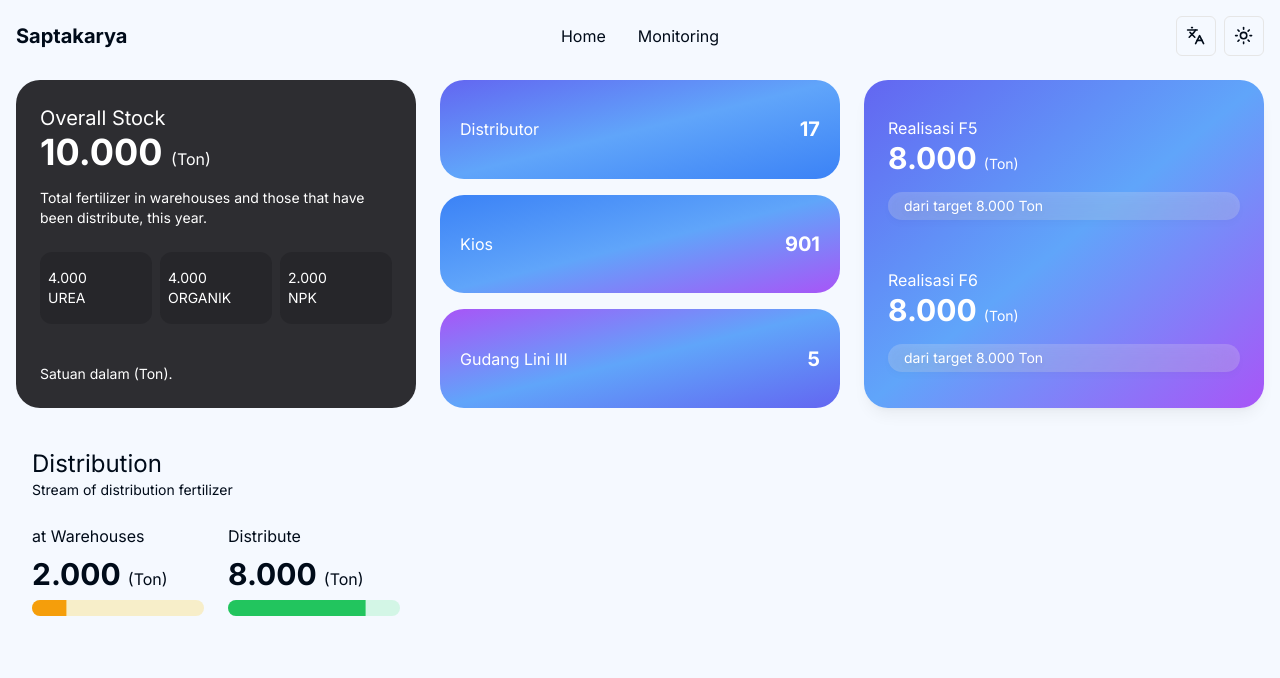
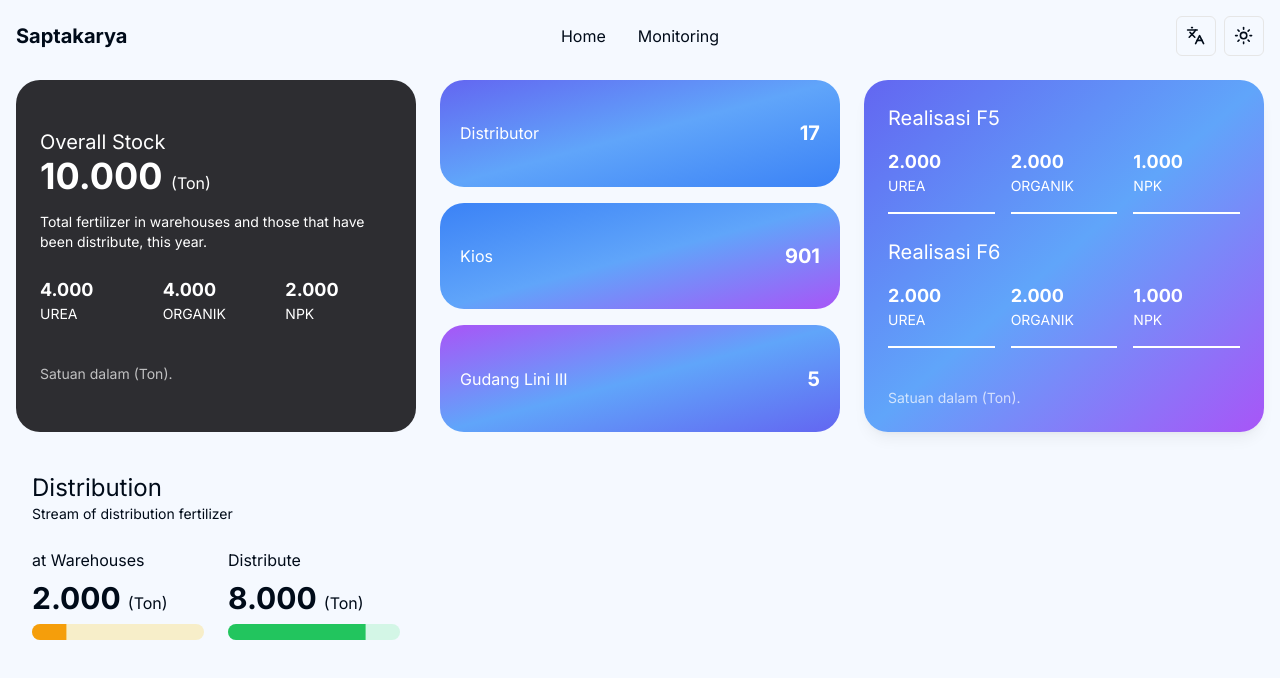
Before and after one commit to weexdayend/didactic-waffle, a Next.js app: page /en/home in a window 1280 px wide. Shown: the top 678 px of the page. Built offline with nearby package versions, Linux system fonts and the light colour scheme.

Commit message:
impement reporting from excel

```diff
--- a/src/components/home/card-ach.tsx
+++ b/src/components/home/card-ach.tsx
@@ -8,22 +8,44 @@ const CardAch = () => {
   return (
     <div className='flex flex-col w-full h-full bg-gradient-to-br from-indigo-500 via-blue-400 to-purple-500 rounded-3xl shadow-lg shadow-black/5 gap-6 px-6 py-6'>
       <div className='flex flex-col w-full h-full justify-center'>
-        <h4 className='text-base text-white'>Realisasi F5</h4>
-        <h1 className='text-3xl text-white font-bold'>8.000 <span className='text-sm font-normal'>(Ton)</span></h1>
-        <div className='w-full bg-white px-4 py-1 rounded-full mt-4 drop-shadow-md backdrop-filter backdrop-blur-lg bg-opacity-20'>
-          <h6 className='text-sm text-white'>dari target 8.000 Ton</h6>
+        <h4 className='text-xl text-white'>Realisasi F5</h4>
+        <div className='grid grid-cols-3 gap-4'>
+          <div className='py-4 border-b-2 border-white'>
+            <h6 className='text-lg font-bold text-white'>2.000</h6>
+            <h6 className='text-sm text-white'>UREA</h6>
+          </div>
+          <div className='py-4 border-b-2 border-white'>
+            <h6 className='text-lg font-bold text-white'>2.000</h6>
+            <h6 className='text-sm text-white'>ORGANIK</h6>
+          </div>
+          <div className='py-4 border-b-2 border-white'>
+            <h6 className='text-lg font-bold text-white'>1.000</h6>
+            <h6 className='text-sm text-white'>NPK</h6>
+          </div>
         </div>
       </div>
 
       <div className='sm:block md:block lg:hidden xl:hidden h-0.5 w-full rounded-full bg-white/10' />
 
       <div className='flex flex-col w-full h-full justify-center'>
-        <h4 className='text-base text-white'>Realisasi F6</h4>
-        <h1 className='text-3xl text-white font-bold'>8.000 <span className='text-sm font-normal'>(Ton)</span></h1>
-        <div className='w-full bg-white px-4 py-1 rounded-full mt-4 drop-shadow-md backdrop-filter backdrop-blur-lg bg-opacity-20'>
-          <h6 className='text-sm text-white'>dari target 8.000 Ton</h6>
+        <h4 className='text-xl text-white'>Realisasi F6</h4>
+        <div className='grid grid-cols-3 gap-4'>
+          <div className='py-4 border-b-2 border-white'>
+            <h6 className='text-lg font-bold text-white'>2.000</h6>
+            <h6 className='text-sm text-white'>UREA</h6>
+          </div>
+          <div className='py-4 border-b-2 border-white'>
+            <h6 className='text-lg font-bold text-white'>2.000</h6>
+            <h6 className='text-sm text-white'>ORGANIK</h6>
+          </div>
+          <div className='py-4 border-b-2 border-white'>
+            <h6 className='text-lg font-bold text-white'>1.000</h6>
+            <h6 className='text-sm text-white'>NPK</h6>
+          </div>
         </div>
       </div>
+
+      <h6 className='text-sm text-white/70 mt-4'>Satuan dalam (Ton).</h6>
     </div>
   )
 }
--- a/src/components/home/card-overall.tsx
+++ b/src/components/home/card-overall.tsx
@@ -13,21 +13,21 @@ const CardOverall = () => {
           <h1 className='font-bold text-4xl text-white dark:text-zinc-900'>10.000 <span className='text-base font-normal'>(Ton)</span></h1>
           <h6 className='text-sm text-white dark:text-zinc-900 mt-4'>{cs('description')}</h6>
         </div>
-        <div className='grid grid-cols-3 gap-2 my-4'>
-          <div className='flex flex-col w-full h-full bg-zinc-900/30 px-2 py-4 rounded-xl'>
-            <h1 className='text-sm text-white dark:text-zinc-900'>4.000</h1>
+        <div className='grid grid-cols-3 gap-4 items-center justify-between my-4'>
+          <div className='flex flex-col'>
+            <h1 className='text-lg font-bold text-white dark:text-zinc-900'>4.000</h1>
             <h1 className='text-sm text-white dark:text-zinc-900'>UREA</h1>
           </div>
-          <div className='w-full h-full bg-zinc-900/30 px-2 py-4 rounded-xl'>
-            <h1 className='text-sm text-white dark:text-zinc-900'>4.000</h1>
+          <div className='w-full h-full'>
+            <h1 className='text-lg font-bold text-white dark:text-zinc-900'>4.000</h1>
             <h1 className='text-sm text-white dark:text-zinc-900'>ORGANIK</h1>
           </div>
-          <div className='w-full h-full bg-zinc-900/30 px-2 py-4 rounded-xl'>
-            <h1 className='text-sm text-white dark:text-zinc-900'>2.000</h1>
+          <div className='w-full h-full'>
+            <h1 className='text-lg font-bold text-white dark:text-zinc-900'>2.000</h1>
             <h1 className='text-sm text-white dark:text-zinc-900'>NPK</h1>
           </div>
         </div>
-        <h6 className='text-sm text-white dark:text-zinc-900 mt-4'>Satuan dalam (Ton).</h6>
+        <h6 className='text-sm text-white/70 dark:text-zinc-900/70 mt-4'>Satuan dalam (Ton).</h6>
       </div>
     </div>
   )
```
